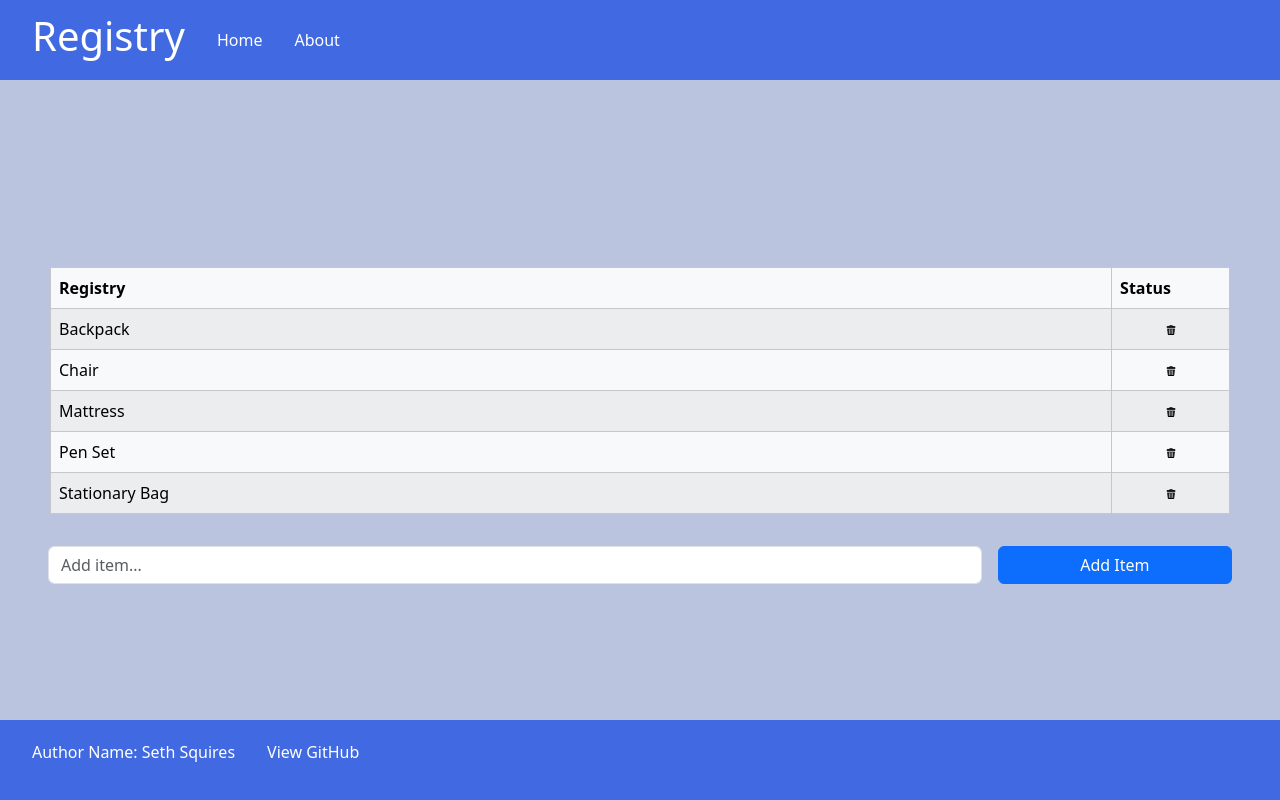
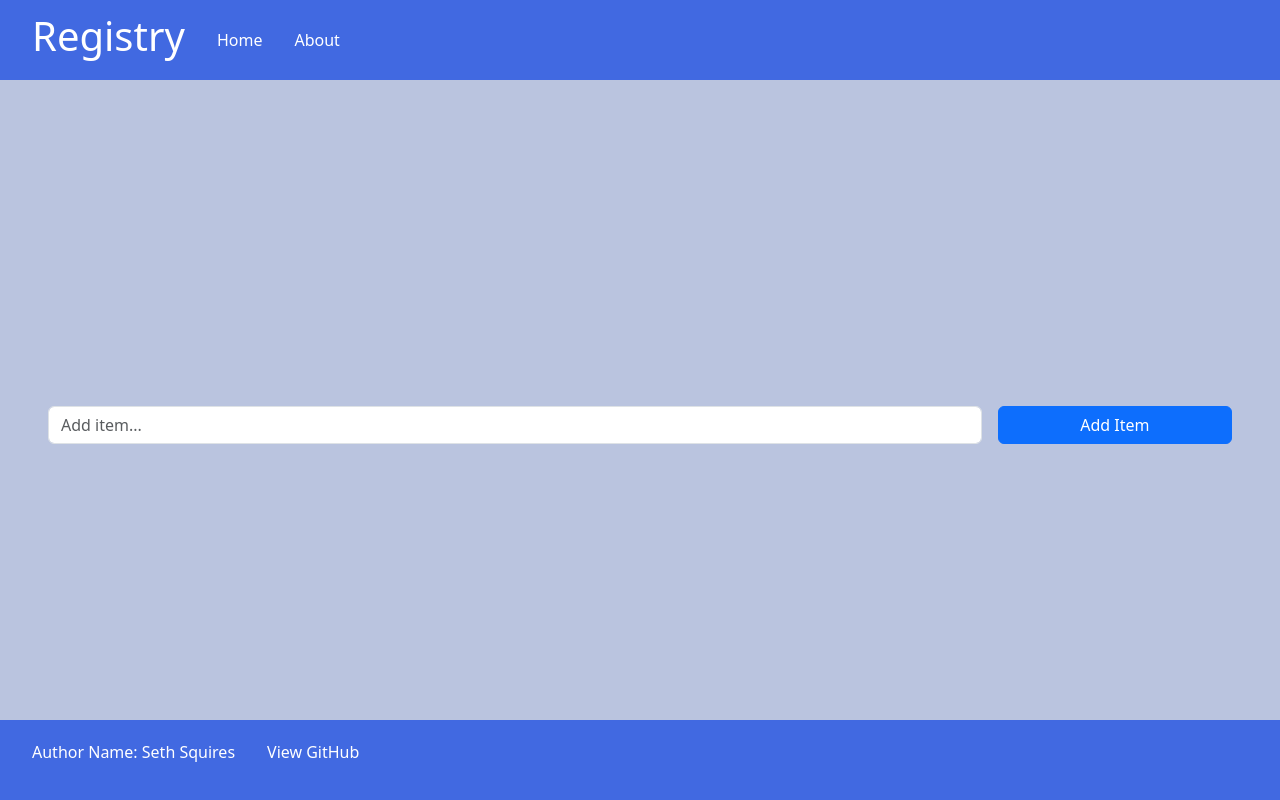
Before and after one commit to Sdsquires27/startup, a React (Vite) app: page /my-registry in a window 1280 px wide. Built offline with nearby package versions, Linux system fonts and the light colour scheme.

Commit message:
Created the functionality of adding items to a registry

```diff
--- a/index.html
+++ b/index.html
@@ -6,7 +6,7 @@
     <meta name="viewport" content="width=device-width, initial-scale=1" />
     <meta name="theme-color" content="#000000" />
 
-    <title>Registry React</title>
+    <title>Registry</title>
   </head>
   <body>
     <noscript>You need to enable JavaScript to run this app.</noscript>
--- a/src/login/authenticated.jsx
+++ b/src/login/authenticated.jsx
@@ -15,7 +15,7 @@ export function Authenticated(properties){
             <button className="btn btn-primary" id="play-button" onClick={() => navigate('/my-registry')}>
                 View My Registry
             </button>
-            <button className="btn btn-primary" id="play-button" onClick={() => navigate('/view-registry')}>
+            <button className="btn btn-primary" id="play-button" onClick={() => navigate('/my-registry')}>
                 View Other Registry
             </button>
             <button className="btn btn-secondary" onClick={() => handleLogout()}>
--- a/src/login/unauthenticated.jsx
+++ b/src/login/unauthenticated.jsx
@@ -25,7 +25,7 @@ export function Unauthenticated(properties) {
             <form method="get" action="view-registry">
                 <div className="form">
                     <span>@</span>
-                    <input type="email" className="form-control" placeholder="youremail@service.com" value={userName} onChange={(e) => setUserName(e.target.value)} />
+                    <input type="username" className="form-control" placeholder="youremail@service.com" value={userName} onChange={(e) => setUserName(e.target.value)} />
                 </div>
                 <div className="form">
                     <span>🔒</span>
@@ -36,7 +36,7 @@ export function Unauthenticated(properties) {
                 <button type="submit" className="btn btn-primary" onClick={() => createAccount()} disabled={!userName || !password}>Create Account</button>
             </div>
             </form>
-            <MessageDialog message={displayError} onHide={() => setDisplayError("There's been an error! Please try again")} />
+            <MessageDialog message={displayError} onHide={() => setDisplayError(null)} />
 
         </>
     );
--- a/src/my-registry/my-registry.jsx
+++ b/src/my-registry/my-registry.jsx
@@ -1,11 +1,51 @@
 import React from 'react';
 import './my-registry.css';
 
-export function MyRegistry() {
+
+
+export function MyRegistry({userName}) {
+
+  const [registryItems, setRegistryItems] = React.useState(localStorage.getItem(userName + "'s registryItems") || "");
+
+function parseRegistryItems(){
+  if (registryItems === undefined) return [];
+    return JSON.parse(registryItems);
+}
+
+function changeRegistryItems(itemName){
+  if (itemName === "") return;
+  var curList = [];
+  if (registryItems !== "" &&registryItems !== "undefined") curList = parseRegistryItems();
+  curList.push(itemName);
+  setRegistryItems(JSON.stringify(curList));
+}
+
+  function populateRegistryItems(){
+    const itemList = [];
+    const items = parseRegistryItems();
+    for (let i = 0; i < items.length; i++){
+      itemList.push(<tr>
+              <td>
+                {items[i]}
+              </td>
+              <td>
+                <img src="trash.png" width="10" height="10"/>
+              </td>
+            </tr>);
+  }
+  return itemList;
+}
+
+  React.useEffect(() => {
+    localStorage.setItem(userName + "'s registryItems", registryItems);
+
+  }, [registryItems]);
+
   return (
     <main>
         <hr />
-        <table className="table table-striped table-light table-bordered">
+
+        {registryItems !== "" && registryItems !== "undefined" && (<table className="table table-striped table-light table-bordered">
           <thead className="bg-dark">
             <tr>
               <th scope="col" id="wide-col">
@@ -17,52 +57,19 @@ export function MyRegistry() {
             </tr>
           </thead>
           <tbody>
-            <tr>
-              <td>
-                Backpack
-              </td>
-              <td>
-                <img src="trash.png" width="10" height="10"/>
-              </td>
-            </tr>
-            <tr>
-              <td>
-                Chair
-              </td>
-              <td>
-                <img src="trash.png" width="10" height="10"/>
-              </td>
-            </tr>
-            <tr>
-              <td>
-                Mattress
-              </td>
-              <td>
-                <img src="trash.png" width="10" height="10"/>
-              </td>
-            </tr>
-            <tr>
-              <td>
-                Pen Set
-              </td>
-              <td>
-                <img src="trash.png" width="10" height="10"/>
-              </td>
-            </tr>
-            <tr>
-              <td>
-                Stationary Bag
-              </td>
-              <td>
-                <img src="trash.png" width="10" height="10"/>
-              </td>
-            </tr>
-            </tbody>
+            {populateRegistryItems()}
+          </tbody>
           </table>
+        )}
+
+        {registryItems === "" || registryItems === "undefined" && (
+          <p>It looks like your registry is empty! Use the form below to add more items to your registry!</p>
+        )}
+
           <form method="get">
             <div className ="add-item">
               <input className="form-control" id="item-input" type="text" placeholder="Add item..." />
-              <button className="btn btn-primary" id="add-item-button" type="submit">Add</button>
+              <button className="btn btn-primary" id="add-item-button" type="button" onClick={() => changeRegistryItems(document.getElementById("item-input").value)}>Add</button>
             </div>
           </form>
         <hr />
```
